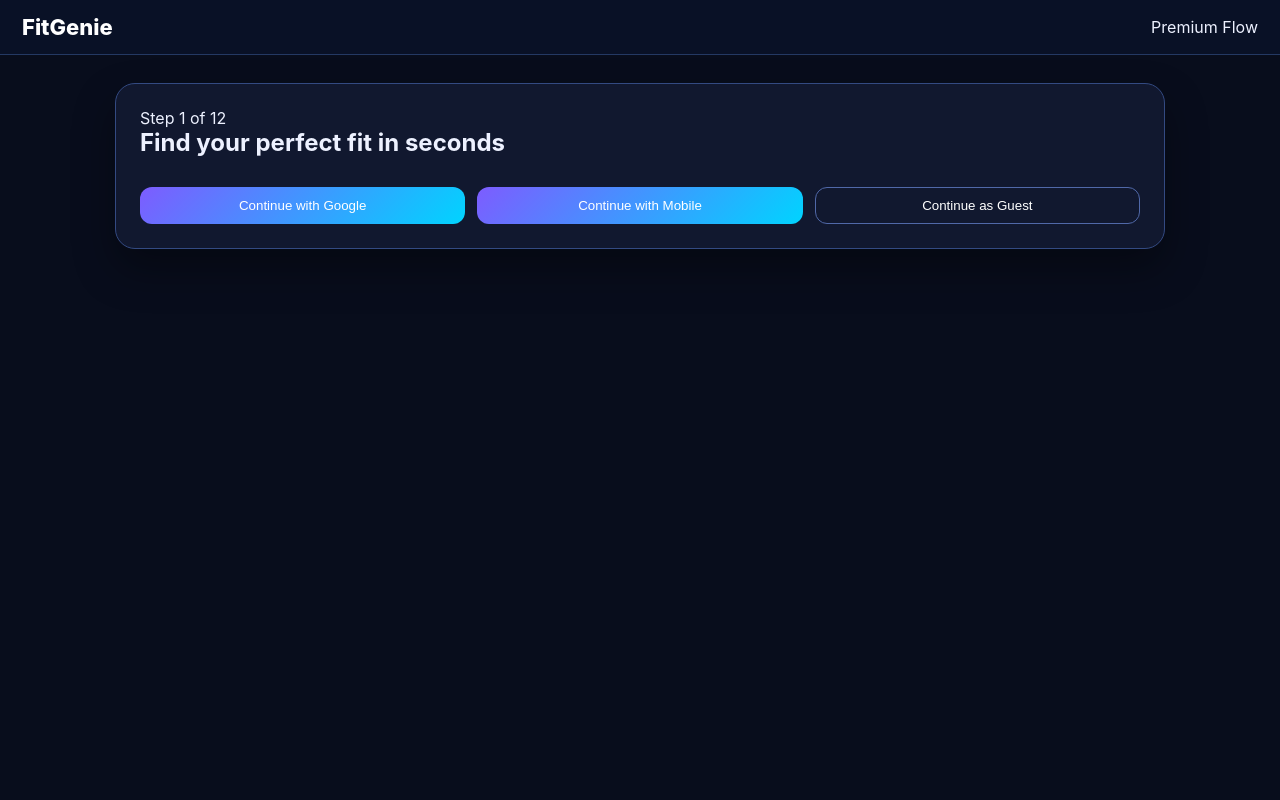
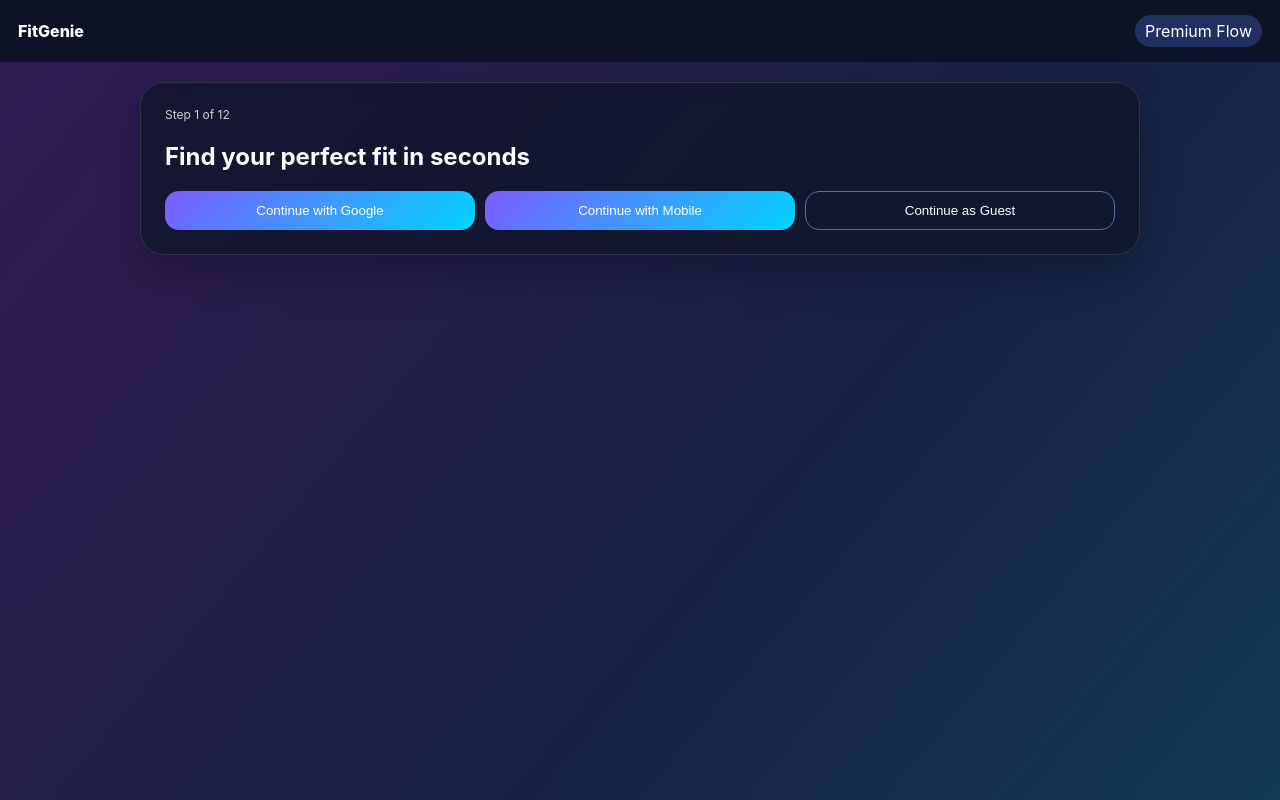
Before and after one commit to JP1320/FitGenie, a React (Vite) app in the folder frontend/: page /welcome in a window 1280 px wide. Built offline with nearby package versions, Linux system fonts and the light colour scheme.

Commit message:
Update app.css

```diff
--- a/frontend/src/styles/app.css
+++ b/frontend/src/styles/app.css
@@ -1,66 +1,24 @@
-:root{
-  --text:#edf1ff; --muted:#afbbdf; --stroke:#334a82; --card:#121a31e8;
-  --a1:#7d5cff; --a2:#00d4ff;
-}
-*{box-sizing:border-box}
-body{margin:0;font-family:Inter,Arial,sans-serif;color:var(--text);background:#080d1c}
-.topnav{
-  position:sticky;top:0;z-index:20;padding:14px 22px;
-  display:flex;justify-content:space-between;align-items:center;
-  background:#0b132acc;border-bottom:1px solid #243963;backdrop-filter:blur(8px)
-}
-.topnav a{color:white;text-decoration:none}
-.brand{font-weight:800;font-size:22px}
-.page{min-height:calc(100vh - 58px);padding:28px}
-.card{
-  max-width:1050px;margin:0 auto;background:var(--card);
-  border:1px solid var(--stroke);border-radius:20px;padding:24px;
-  box-shadow:0 20px 40px rgba(0,0,0,.35)
-}
-.card.xl{padding:34px}
-h1,h2{margin-top:0}
-p{color:var(--muted)}
-label{display:block;margin-top:10px;margin-bottom:6px}
-input,select{
-  width:100%;padding:12px;border-radius:12px;border:1px solid #415a97;background:#0f1835;color:white
-}
-.btn{
-  border:0;padding:10px 15px;border-radius:12px;cursor:pointer;color:white;
-  background:linear-gradient(135deg,var(--a1),var(--a2));margin-top:10px
-}
-.btn.ghost{background:transparent;border:1px solid #5068a8}
-.row{display:flex;gap:10px;flex-wrap:wrap}
-.grid2{display:grid;grid-template-columns:repeat(auto-fit,minmax(260px,1fr));gap:12px}
-.grid3{display:grid;grid-template-columns:repeat(auto-fit,minmax(200px,1fr));gap:12px}
-.grid4{display:grid;grid-template-columns:repeat(auto-fit,minmax(180px,1fr));gap:10px}
-.chip{
-  border:1px solid #4a5f96;background:#111a37;color:white;border-radius:999px;padding:10px 14px;cursor:pointer
-}
-.chip.big{border-radius:14px}
-.chip.active{background:#2b3f7a}
-.actions{display:flex;gap:10px;flex-wrap:wrap;margin-top:18px}
-.error{color:#ffb3b3}
-.cameraWrap{margin-top:10px}
-.video{width:100%;max-height:380px;background:#000;border-radius:14px;border:1px solid #374f8a}
-.canvasHidden{display:none}
-.expert{border:1px solid #3d528a;border-radius:14px;padding:14px;background:#101937;cursor:pointer}
-.expert.selected{outline:2px solid #7d5cff}
-.timeline{display:grid;gap:8px;margin:12px 0}
-.timelineStep{padding:10px;border:1px solid #3c5188;border-radius:10px;background:#101a36}
-.timelineStep.done{background:#22376b}
+*{box-sizing:border-box} body{margin:0;font-family:Inter,Arial,sans-serif}
+.topnav{height:62px;padding:0 18px;background:#0d1226;color:#fff;display:flex;align-items:center;justify-content:space-between}
+.brand{color:#fff;text-decoration:none;font-weight:800}
+.pill{background:#22305f;padding:6px 10px;border-radius:999px}
+.page{min-height:calc(100vh - 62px);padding:20px}
+.card{max-width:1000px;margin:0 auto;background:rgba(15,20,40,.75);border:1px solid #334;backdrop-filter:blur(8px);border-radius:24px;padding:24px;color:#fff;box-shadow:0 20px 40px rgba(0,0,0,.25)}
+.step{font-size:12px;opacity:.8}
+.grid3{display:grid;grid-template-columns:repeat(auto-fit,minmax(180px,1fr));gap:10px}
+.btn{border:0;border-radius:14px;padding:11px 14px;cursor:pointer;background:linear-gradient(135deg,#7c5cff,#00d4ff);color:#fff}
+.btn.ghost{background:transparent;border:1px solid #5d6ca5}
+.row{display:flex;gap:10px;flex-wrap:wrap;margin-top:12px}
+.video{width:100%;max-height:360px;border-radius:16px;border:1px solid #425}
+.pulse{animation:p 1s infinite}@keyframes p{50%{opacity:.5}}
+.bg-welcome{background:linear-gradient(130deg,#311b52,#172243 60%,#123a55)}
+.bg-scanner{background:linear-gradient(130deg,#10202b,#172243 60%,#3a204d)}
 
-/* Distinct page backgrounds (real page change feel) */
-.bg-hero{background:linear-gradient(120deg,#1b2450,#0f1734 45%,#1f1547)}
-.bg-intent{background:linear-gradient(120deg,#0f2c40,#0f1734 45%,#261a43)}
-.bg-profile{background:linear-gradient(120deg,#3a1f4f,#0f1734 50%,#0b3452)}
-.bg-body{background:linear-gradient(120deg,#2f204c,#0f1734 45%,#3b2b12)}
-.bg-camera{background:linear-gradient(120deg,#151515,#0f1734 50%,#20363f)}
-.bg-filters{background:linear-gradient(120deg,#1a2b5c,#0f1734 45%,#3f1a4d)}
-.bg-reco{background:linear-gradient(120deg,#11364f,#0f1734 45%,#31215c)}
-.bg-service{background:linear-gradient(120deg,#3c244a,#0f1734 45%,#102c46)}
-.bg-quality{background:linear-gradient(120deg,#2d2f63,#0f1734 45%,#1f3f2c)}
-.bg-experts{background:linear-gradient(120deg,#3a2f1d,#0f1734 45%,#223860)}
-.bg-delivery{background:linear-gradient(120deg,#23345f,#0f1734 45%,#3a2249)}
-.bg-fitcard{background:linear-gradient(120deg,#1b3f36,#0f1734 45%,#3d1d4f)}
-.bg-tracking{background:linear-gradient(120deg,#43283b,#0f1734 45%,#15445f)}
-.bg-feedback{background:linear-gradient(120deg,#2a3b18,#0f1734 45%,#432828)}
+.storePage{min-height:calc(100vh - 62px);background:#fff;padding:20px}
+.storeWrap{max-width:1100px;margin:0 auto}
+.dark{color:#111}.darkBtn{background:#111}
+.filters{display:grid;grid-template-columns:repeat(auto-fit,minmax(160px,1fr));gap:10px;margin:14px 0}
+.filters select,.filters input{padding:10px;border-radius:12px;border:1px solid #ddd}
+.gridProducts{display:grid;grid-template-columns:repeat(auto-fit,minmax(220px,1fr));gap:14px}
+.product{border:1px solid #e6e6e6;border-radius:16px;padding:10px;cursor:pointer}
+.product img{width:100%;height:220px;object-fit:cover;border-radius:12px}
```
